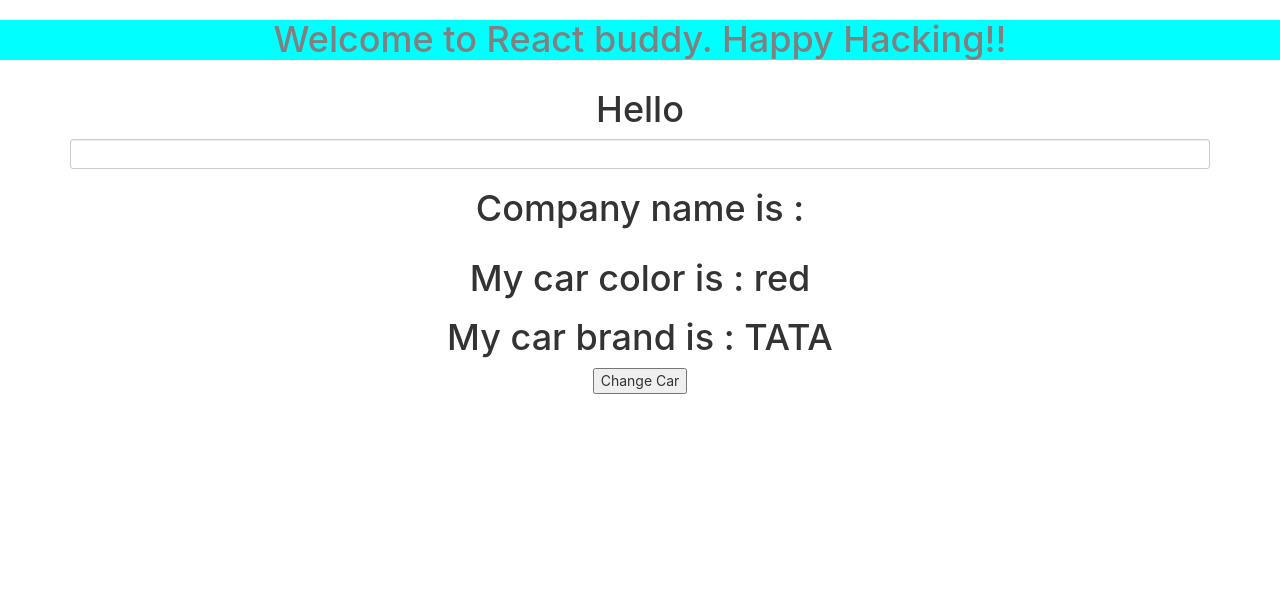
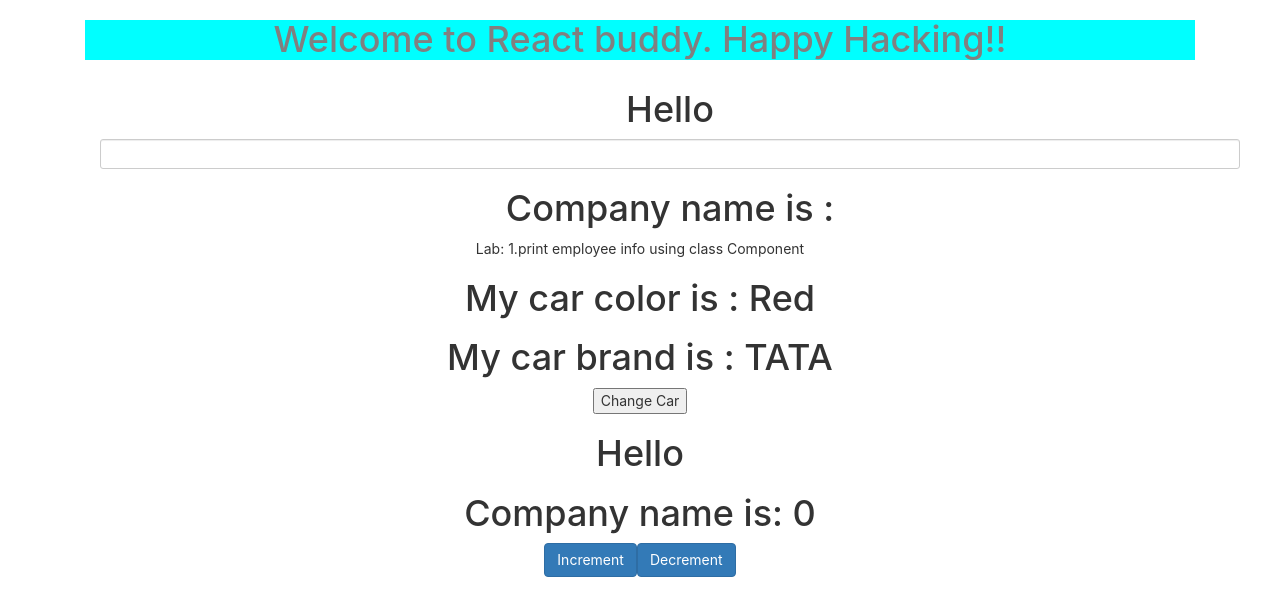
Before and after one commit to abhi1580/SevenMentor, a React (Create React App) app in the folder excersises/: page / in a window 1280 px wide. Shown: the top 616 px of the page. Built offline with nearby package versions, Linux system fonts and the light colour scheme.

Commit message:
Couner example

```diff
--- a/excersises/src/App.js
+++ b/excersises/src/App.js
@@ -1,14 +1,18 @@
 import "./App.css";
+import Counter from "./Components/Counter";
 import Demo from "./Components/Demo";
 import StateDemo2 from "./Components/StateDemo2";
 import MyCar from "./Components/StateDemo3";
 
 function App() {
   return (
-    <div className="App">
+    <div className="App container">
+      <div className="container-fluid">
       <Demo />
       <StateDemo2 />
       <MyCar/>
+      <Counter/>
+    </div>
     </div>
   );
 }
--- /dev/null
+++ b/excersises/src/Components/Counter.js
@@ -0,0 +1,69 @@
+// import { Component } from "react";
+
+// class Counter extends Component {
+//   constructor() {
+//     super();
+//     this.state = { count: 0, temp: 0 };
+//     this.increment = this.increment.bind(this);
+//     this.decrement = this.decrement.bind(this);
+
+//   }
+
+//   increment(event) {
+//     this.setState({
+//       count: this.state.temp++,
+//     });
+//   }
+//   decrement() {
+//     this.setState({
+//       count: this.state.temp--,
+//     });
+//   }
+//   render() {
+//     return (
+//       <div>
+//         Lab: 1.print employee info using class Component
+//         <h1>My car color is : {this.state.count}</h1>
+//         <button onClick={this.increment}>Increment</button>
+//         <button onClick={this.decrement}>decrement</button>
+//       </div>
+//     );
+//   }
+// }
+// export default Counter;
+import React, { Component } from "react";
+
+class Counter extends Component {
+  constructor() {
+    super();
+    this.state = { count: 0 };
+  }
+
+  increment = () => {
+    this.setState({
+      count: this.state.count + 1
+    });
+  };
+
+  decrement = () => {
+    this.setState({
+      count: this.state.count - 1
+    });
+  };
+
+
+  render() {
+    return (
+      <div>
+        <div className="row">
+        <h1>Hello</h1>
+        <h1>Company name is: {this.state.count}</h1>
+        <button className="btn btn-primary" onClick={this.increment}>Increment</button>
+        <button className="btn btn-primary" onClick={this.decrement}>Decrement</button>
+      </div>
+      </div>
+    );
+  }
+}
+
+export default Counter;
--- a/excersises/src/Components/StateDemo3.js
+++ b/excersises/src/Components/StateDemo3.js
@@ -3,25 +3,26 @@ import { Component } from "react";
 class MyCar extends Component {
   constructor() {
     super();
-    this.state = { brand: "TATA", color: "red" };
-    this.changeCar=this.changeCar.bind(this)
+    this.state = { brand: "TATA", color: "Red" };
+    this.changeCar = this.changeCar.bind(this);
   }
 
   changeCar() {
     this.setState({
-        color:'black',
-        brand:'Suzuki'
+      color: "Black",
+      brand: "Suzuki",
     });
   }
-  render(){
-    return(
-
-    <div>
+  render() {
+    return (
+      <div>
+        Lab:
+        1.print employee info using class Component
         <h1>My car color is : {this.state.color}</h1>
         <h1>My car brand is : {this.state.brand}</h1>
         <button onClick={this.changeCar}>Change Car</button>
-    </div>
-  );
+      </div>
+    );
+  }
 }
-}
-export default MyCar
+export default MyCar;
```
